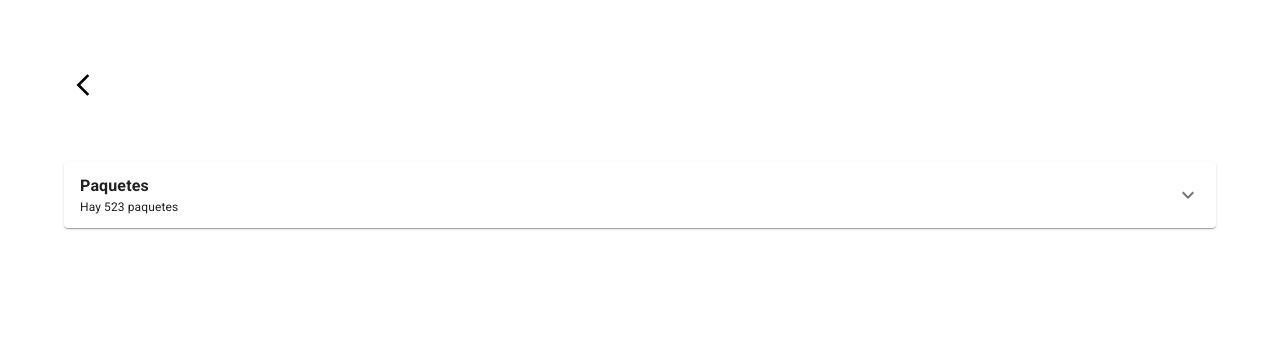
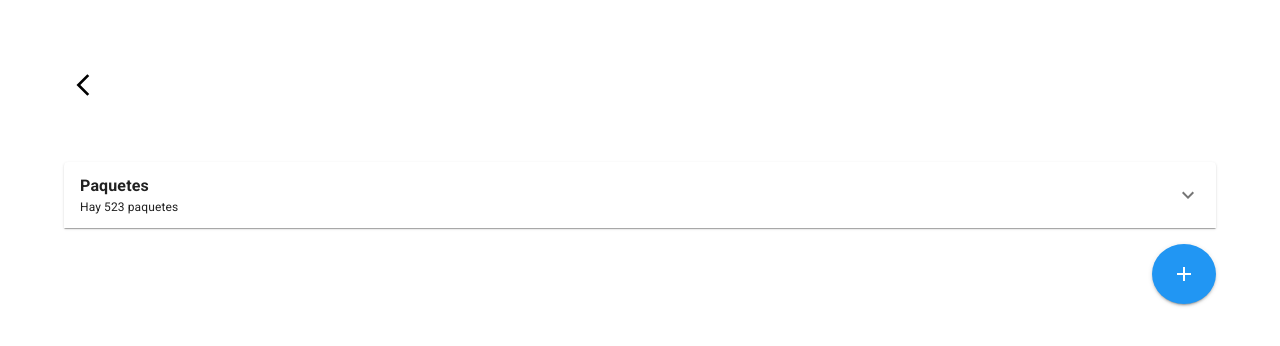
Before and after one commit to CuauhtliHC/uma-front, a React (Create React App) app: page /gestionar_paquetes in a window 1280 px wide. Shown: the top 346 px of the page. Built offline with nearby package versions, Linux system fonts and the light colour scheme.

Commit message:
Adding button add package in Manage Package

```diff
--- /dev/null
+++ b/src/commons/buttons/ButtonBlueAdd.jsx
@@ -0,0 +1,28 @@
+import React from 'react';
+import { Box, Button } from '@mui/material';
+import AddIcon from '@mui/icons-material/Add';
+import { blue } from '@mui/material/colors';
+
+const ButtonBlueAdd = ({ handleSubmit }) => {
+  return (
+    <Box display="flex" justifyContent="flex-end">
+      <Button
+        onClick={handleSubmit}
+        sx={{
+          backgroundColor: blue[500],
+          marginTop: 2,
+          borderRadius: '100%',
+          width: '50px',
+          height: '60px',
+          boxShadow:
+            '0px 3px 1px -2px rgba(0, 0, 0, 0.2), 0px 2px 2px rgba(0, 0, 0, 0.14), 0px 1px 5px rgba(0, 0, 0, 0.12)',
+          color: 'white',
+        }}
+      >
+        <AddIcon color="white" />
+      </Button>
+    </Box>
+  );
+};
+
+export default ButtonBlueAdd;
--- a/src/pages/ManagePackages.jsx
+++ b/src/pages/ManagePackages.jsx
@@ -1,13 +1,22 @@
 import React from 'react';
+import { useNavigate } from 'react-router';
 import FullAccordion from '../commons/accordion/FullAccordion.jsx';
 import BackButton from '../commons/buttons/BackButton.jsx';
 import Card from '../components/Card.jsx';
 import usuariosFake from '../statics/DummyData/usuariosFake';
+import ButtonBlueAdd from '../commons/buttons/ButtonBlueAdd.jsx';
 
 const ManagePackages = () => {
+  const navigate = useNavigate();
+  const BackToAgenda = () => {
+    navigate('/gestionar_agenda');
+  };
+  const NavigateToAddPackage = () => {
+    navigate('/addPacket');
+  };
   return (
     <>
-      <BackButton />
+      <BackButton handleSubmit={BackToAgenda} />
       <FullAccordion title={'Paquetes'} subtitle={'Hay 523 paquetes'}>
         {usuariosFake[0].paquetesPendientes[0]
           && usuariosFake[0].paquetesPendientes.map((data, i) => {
@@ -21,6 +30,7 @@ const ManagePackages = () => {
             );
           })}
       </FullAccordion>
+      <ButtonBlueAdd handleSubmit={NavigateToAddPackage}/>
     </>
   );
 };
--- a/src/pages/ManageSchedule.jsx
+++ b/src/pages/ManageSchedule.jsx
@@ -11,7 +11,7 @@ const ManageSchedule = () => {
       progress: 22, title: 'Repartidores', description: '2/10 activos', route: '/gestionar_repartidores',
     },
     {
-      progress: 80, title: 'Paquetes', description: '16/20 repartidos', route: '/404',
+      progress: 80, title: 'Paquetes', description: '16/20 repartidos', route: '/gestionar_paquetes',
     },
   ];
   return (
```
